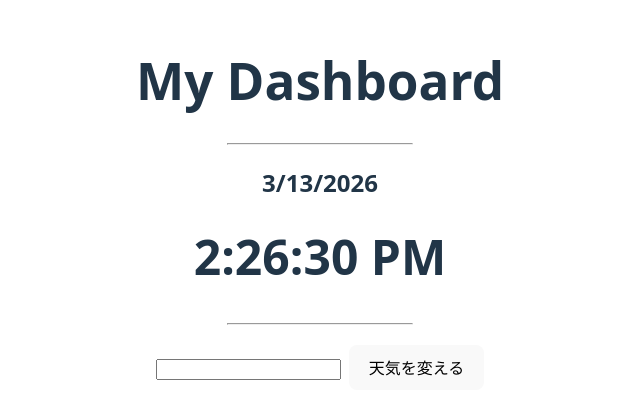
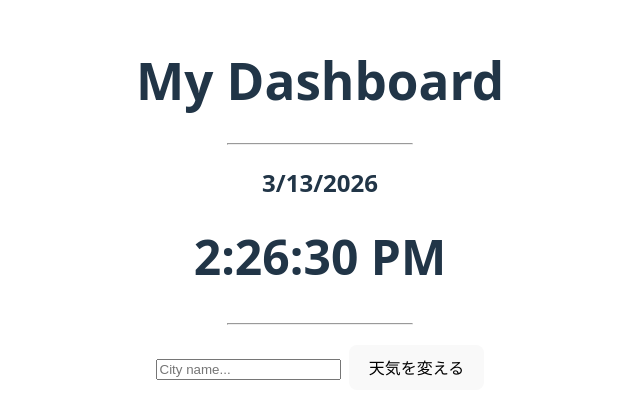
Before and after one commit to aTamQuietCode/weather-dashboard, a React app: page / in a window 1280 px wide. Shown: the part 204-622 px from the top of the page, without its empty margins (320-960 px from the left). Built offline with nearby package versions, Linux system fonts and the light colour scheme; no server answers; the HTML template or start-up script is replaced by a standard one.

Commit message:
Refactor:add WeatherDisplay: Separate control and view.

```diff
--- a/src/components/Weather.tsx
+++ b/src/components/Weather.tsx
@@ -1,11 +1,12 @@
 import { useState } from "react";
 import "./Weather.css";
 import { useWeather } from "../hooks/useWeather";
+import { WeatherDisplay } from "./WeatherDisplay";
 
 // const TXT_DEFAULT_CITY:string = "Tokyo";
 const TXT_CHAMGE_WEATHER:string = "天気を変える";
 const TXT_LOADING:string = "Loading...";
-const TXT_TEMPERTURE_UNITS:string = "℃";
+const TXT_CITY_NAME:string ="City name...";
 
 // 他ファイルから受け取るデータの型定義
 interface WeatherProps {
@@ -13,7 +14,7 @@ interface WeatherProps {
 }
 
 export function Weather({apiKey}:WeatherProps) {
-    const[inputCity, setInputCity] = useState("");
+    const [inputCity, setInputCity] = useState("");
     const {weather, loading, fetchWeather} = useWeather(apiKey);
 
     return(
@@ -21,6 +22,7 @@ export function Weather({apiKey}:WeatherProps) {
         <input
             value={inputCity}
             onChange={(e) => setInputCity(e.target.value)}
+            placeholder={TXT_CITY_NAME}
         />
         <button onClick={() => {fetchWeather(inputCity); setInputCity("");}} style={{marginLeft:"8px"}}>
             {TXT_CHAMGE_WEATHER}
@@ -34,17 +36,3 @@ export function Weather({apiKey}:WeatherProps) {
         </div>
     );
 }
-
-function WeatherDisplay({data}:{data:any}) {
-    return (
-        <div className="display-area">
-            <h3>{data.name}</h3>
-            <img
-                src={`https://openweathermap.org/img/wn/${data.weather[0].icon}@2x.png`}
-                alt="weather icon"
-            />
-            <p>{data.weather[0].description}</p>
-            <p>{data.main.temp}{TXT_TEMPERTURE_UNITS}</p>
-        </div>
-    )
-}
--- /dev/null
+++ b/src/components/WeatherDisplay.tsx
@@ -0,0 +1,19 @@
+const TXT_TEMPERATURE_UNITS = "℃";
+
+interface WeatherDisplayProps {
+    data: any;
+}
+
+export function WeatherDisplay({ data }: WeatherDisplayProps) {
+  return (
+    <div className="display-area">
+      <h3>{data.name}</h3>
+      <img
+        src={`https://openweathermap.org/img/wn/${data.weather[0].icon}@2x.png`}
+        alt="weather icon"
+      />
+      <p>{data.weather[0].description}</p>
+      <p>{Math.round(data.main.temp)}{TXT_TEMPERATURE_UNITS}</p>
+    </div>
+  );
+}
--- a/src/hooks/useWeather.ts
+++ b/src/hooks/useWeather.ts
@@ -8,7 +8,7 @@ const TXT_SELECTED_CITY:string = "selectedCity";
 export function useWeather(apiKey:string) {
     const[weather, setWeather] = useState<any>(null)
     const[loading, setLoading] = useState(true)
-    const[city, setCity] = useState(localStorage.getItem('selectedCity') || 'Tokyo');
+    const[city, _setCity] = useState(localStorage.getItem('selectedCity') || 'Tokyo');
 
     const fetchWeather = async (targetCity: string) => {
         if (!targetCity) return;
```
